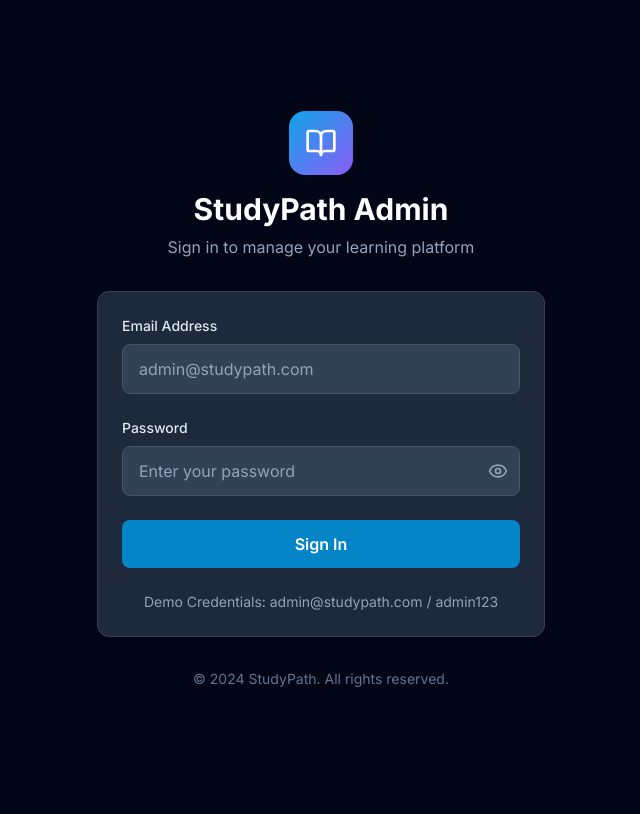
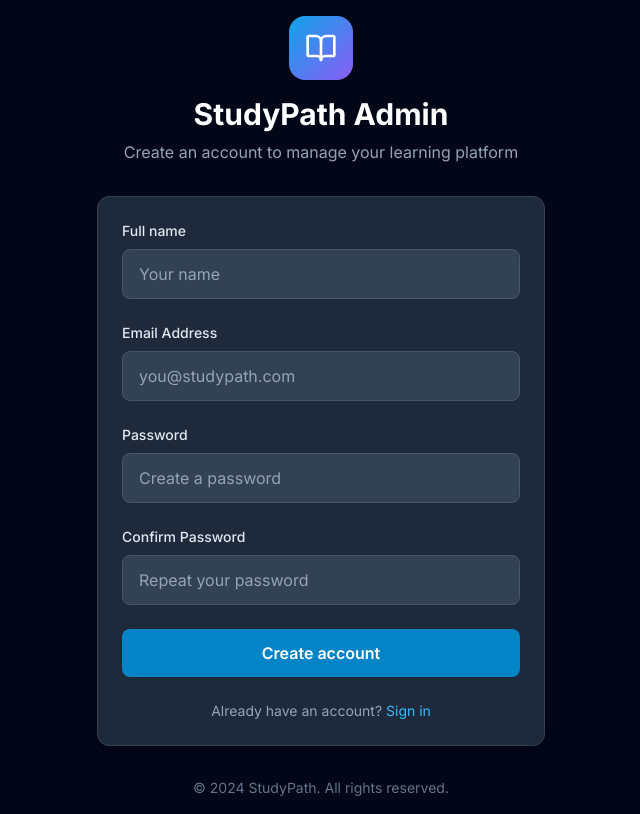
Before and after one commit to SeniduRavihara/STUDY_PATH, a React (Vite) app in the folder web/: page /signup in a window 1280 px wide. Before the commit this address led to /login. Shown: the whole page, without its empty margins (319-959 px from the left). Built offline with nearby package versions, Linux system fonts and the light colour scheme.

Commit message:
ui update with signup page

```diff
--- a/web/src/App.tsx
+++ b/web/src/App.tsx
@@ -11,16 +11,17 @@ import DatabaseOverview from "./components/DatabaseOverview";
 import FeedPostManager from "./components/FeedPostManager";
 import Login from "./components/Login";
 import MCQManager from "./components/MCQManager";
+import QuizPackDetail from "./components/QuizPackDetail";
 import QuizPackManager from "./components/QuizPackManager";
-import QuizPackDetail from "./components/QuizPackDetail";
 import Settings from "./components/Settings";
+import Signup from "./components/Signup";
 import StudyPackManager from "./components/StudyPackManager";
 import SubjectBuilder from "./components/SubjectBuilder";
 import SubjectManager from "./components/SubjectManager";
-import TestContentBlocks from "./pages/TestContentBlocks";
 import { AuthProvider, useAuth } from "./contexts/AuthContext";
 import { SidebarProvider } from "./contexts/SidebarContext";
 import "./index.css";
+import TestContentBlocks from "./pages/TestContentBlocks";
 import "./utils/sessionDebug"; // Import debug utility
 
 // Protected Route Component
@@ -73,7 +74,10 @@ const AdminRoutes: React.FC = () => {
           <Route path="/quiz-packs" element={<QuizPackManager />} />
           <Route path="/quiz-pack/:quizPackId" element={<QuizPackDetail />} />
           <Route path="/study-packs" element={<StudyPackManager />} />
-          <Route path="/subject-builder/:subjectId" element={<SubjectBuilder />} />
+          <Route
+            path="/subject-builder/:subjectId"
+            element={<SubjectBuilder />}
+          />
           <Route path="/database" element={<DatabaseOverview />} />
           <Route path="/settings" element={<Settings />} />
           <Route path="/test-blocks" element={<TestContentBlocks />} />
@@ -104,6 +108,10 @@ const AppContent: React.FC = () => {
           element={user ? <Navigate to="/admin" replace /> : <Login />}
         />
         <Route
+          path="/signup"
+          element={user ? <Navigate to="/admin" replace /> : <Signup />}
+        />
+        <Route
           path="/admin/*"
           element={
             <ProtectedRoute>
--- a/web/src/components/AdminLayout.tsx
+++ b/web/src/components/AdminLayout.tsx
@@ -62,12 +62,18 @@ const AdminLayout: React.FC<AdminLayoutProps> = ({ children }) => {
       <div
         className={`fixed inset-y-0 left-0 z-50 bg-dark-900 border-r border-dark-800 transform transition-all duration-300 ease-in-out lg:translate-x-0 ${
           sidebarOpen ? "translate-x-0" : "-translate-x-full"
-        } ${
-          sidebarCollapsed ? "w-16" : "w-64"
+        } ${sidebarCollapsed ? "w-16" : "w-64"}`}
+      >
+        <div
+          className={`flex items-center justify-between h-16 border-b border-dark-800 ${
+            sidebarCollapsed ? "px-2" : "px-6"
           }`}
         >
-        <div className="flex items-center justify-between h-16 px-6 border-b border-dark-800">
-          <div className="flex items-center space-x-3">
+          <div
+            className={`flex items-center ${
+              sidebarCollapsed ? "gap-2" : "space-x-3"
+            }`}
+          >
             <div className="w-8 h-8 bg-gradient-to-br from-primary-500 to-accent-purple rounded-lg flex items-center justify-center">
               <BookOpen className="w-5 h-5 text-white" />
             </div>
@@ -75,7 +81,11 @@ const AdminLayout: React.FC<AdminLayoutProps> = ({ children }) => {
               <span className="text-xl font-bold text-white">StudyPath</span>
             )}
           </div>
-          <div className="flex items-center space-x-2">
+          <div
+            className={`flex items-center ${
+              sidebarCollapsed ? "gap-1" : "space-x-2"
+            }`}
+          >
             <button
               onClick={() => setSidebarCollapsed(!sidebarCollapsed)}
               className="hidden lg:block text-dark-400 hover:text-white transition-colors"
@@ -98,7 +108,7 @@ const AdminLayout: React.FC<AdminLayoutProps> = ({ children }) => {
 
         <nav className="mt-6 px-3">
           <div className="space-y-1">
-            {navigation.map(item => {
+            {navigation.map((item) => {
               const Icon = item.icon;
               const isActive =
                 location.pathname === item.path ||
@@ -116,7 +126,9 @@ const AdminLayout: React.FC<AdminLayoutProps> = ({ children }) => {
                   }`}
                   title={sidebarCollapsed ? item.name : undefined}
                 >
-                  <Icon className={`w-5 h-5 ${sidebarCollapsed ? "" : "mr-3"}`} />
+                  <Icon
+                    className={`w-5 h-5 ${sidebarCollapsed ? "" : "mr-3"}`}
+                  />
                   {!sidebarCollapsed && (
                     <>
                       {item.name}
@@ -137,11 +149,22 @@ const AdminLayout: React.FC<AdminLayoutProps> = ({ children }) => {
         </nav>
 
         {/* User section */}
-        <div className="absolute bottom-0 left-0 right-0 p-4 border-t border-dark-800">
-          <div className="flex items-center space-x-3">
+        <div
+          className={`absolute bottom-0 left-0 right-0 border-t border-dark-800 ${
+            sidebarCollapsed ? "p-2" : "p-4"
+          }`}
+        >
+          <div
+            className={`flex items-center ${
+              sidebarCollapsed ? "justify-center" : "space-x-3"
+            }`}
+          >
+            {!sidebarCollapsed && (
               <div className="w-8 h-8 bg-dark-700 rounded-full flex items-center justify-center">
                 <User className="w-4 h-4 text-dark-300" />
               </div>
+            )}
+
             {!sidebarCollapsed && (
               <div className="flex-1 min-w-0">
                 <p className="text-sm font-medium text-white truncate">
@@ -150,6 +173,8 @@ const AdminLayout: React.FC<AdminLayoutProps> = ({ children }) => {
                 <p className="text-xs text-dark-400">Administrator</p>
               </div>
             )}
+
+            <div className="flex-shrink-0">
               <button
                 onClick={handleSignOut}
                 className="text-dark-400 hover:text-white transition-colors"
@@ -160,9 +185,14 @@ const AdminLayout: React.FC<AdminLayoutProps> = ({ children }) => {
             </div>
           </div>
         </div>
+      </div>
 
       {/* Main content */}
-      <div className={`transition-all duration-300 ease-in-out ${sidebarCollapsed ? "lg:pl-16" : "lg:pl-64"}`}>
+      <div
+        className={`transition-all duration-300 ease-in-out ${
+          sidebarCollapsed ? "lg:pl-16" : "lg:pl-64"
+        }`}
+      >
         {/* Top header */}
         <div className="sticky top-0 z-30 bg-dark-900 border-b border-dark-800">
           <div className="flex items-center justify-between h-16 px-4 sm:px-6 lg:px-8">
@@ -178,9 +208,9 @@ const AdminLayout: React.FC<AdminLayoutProps> = ({ children }) => {
                 {(() => {
                   if (location.pathname === "/admin") return "Dashboard";
                   const currentNav = navigation.find(
-                    item =>
+                    (item) =>
                       item.path !== "/admin" &&
-                      location.pathname.startsWith(item.path),
+                      location.pathname.startsWith(item.path)
                   );
                   return currentNav ? currentNav.name : "Admin Dashboard";
                 })()}
--- a/web/src/components/Login.tsx
+++ b/web/src/components/Login.tsx
@@ -1,5 +1,6 @@
 import { BookOpen, Eye, EyeOff } from "lucide-react";
 import React, { useState } from "react";
+import { Link } from "react-router-dom";
 import { useAuth } from "../contexts/AuthContext";
 
 const Login: React.FC = () => {
@@ -22,6 +23,7 @@ const Login: React.FC = () => {
         setError(error.message);
       }
     } catch (err) {
+      console.error("Login error:", err);
       setError("An unexpected error occurred");
     } finally {
       setLoading(false);
@@ -64,7 +66,7 @@ const Login: React.FC = () => {
                 id="email"
                 type="email"
                 value={email}
-                onChange={e => setEmail(e.target.value)}
+                onChange={(e) => setEmail(e.target.value)}
                 className="input-field w-full"
                 placeholder="admin@studypath.com"
                 required
@@ -83,7 +85,7 @@ const Login: React.FC = () => {
                   id="password"
                   type={showPassword ? "text" : "password"}
                   value={password}
-                  onChange={e => setPassword(e.target.value)}
+                  onChange={(e) => setPassword(e.target.value)}
                   className="input-field w-full pr-12"
                   placeholder="Enter your password"
                   required
@@ -116,6 +118,14 @@ const Login: React.FC = () => {
               Demo Credentials: admin@studypath.com / admin123
             </p>
           </div>
+          <div className="mt-4 text-center">
+            <p className="text-sm text-dark-400">
+              Don't have an account?{" "}
+              <Link to="/signup" className="text-primary-400 hover:underline">
+                Sign up
+              </Link>
+            </p>
+          </div>
         </div>
 
         {/* Footer */}
--- /dev/null
+++ b/web/src/components/Signup.tsx
@@ -0,0 +1,170 @@
+import { BookOpen } from "lucide-react";
+import React, { useState } from "react";
+import { Link, useNavigate } from "react-router-dom";
+import { supabase } from "../lib/supabase";
+
+const Signup: React.FC = () => {
+  const [email, setEmail] = useState("");
+  const [password, setPassword] = useState("");
+  const [confirmPassword, setConfirmPassword] = useState("");
+  const [name, setName] = useState("");
+  const [loading, setLoading] = useState(false);
+  const [error, setError] = useState("");
+  const [success, setSuccess] = useState("");
+
+  const navigate = useNavigate();
+
+  const handleSubmit = async (e: React.FormEvent) => {
+    e.preventDefault();
+    setError("");
+    setSuccess("");
+
+    if (password !== confirmPassword) {
+      setError("Passwords do not match");
+      return;
+    }
+
+    if (password.length < 6) {
+      setError("Password must be at least 6 characters");
+      return;
+    }
+
+    try {
+      setLoading(true);
+      const { error } = await supabase.auth.signUp({ email, password });
+
+      if (error) {
+        setError(error.message || "Signup failed");
+        return;
+      }
+
+      setSuccess(
+        "Signup successful — please check your email to confirm your account. Redirecting to Sign in..."
+      );
+
+      setTimeout(() => {
+        navigate("/login");
+      }, 1800);
+    } catch (error) {
+      console.error("Signup error:", error);
+      setError("An unexpected error occurred");
+    } finally {
+      setLoading(false);
+    }
+  };
+
+  return (
+    <div className="min-h-screen flex items-center justify-center bg-dark-950 p-4">
+      <div className="w-full max-w-md">
+        {/* Header */}
+        <div className="text-center mb-8">
+          <div className="inline-flex items-center justify-center w-16 h-16 bg-gradient-to-br from-primary-500 to-accent-purple rounded-2xl mb-4">
+            <BookOpen className="w-8 h-8 text-white" />
+          </div>
+          <h1 className="text-3xl font-bold text-white mb-2">
+            StudyPath Admin
+          </h1>
+          <p className="text-dark-400">
+            Create an account to manage your learning platform
+          </p>
+        </div>
+
+        <div className="card">
+          <form onSubmit={handleSubmit} className="space-y-6">
+            {error && (
+              <div className="bg-accent-red/10 border border-accent-red/20 text-accent-red px-4 py-3 rounded-lg text-sm">
+                {error}
+              </div>
+            )}
+            {success && (
+              <div className="bg-green-500/10 border border-green-500/20 text-green-500 px-4 py-3 rounded-lg text-sm">
+                {success}
+              </div>
+            )}
+
+            <div>
+              <label className="block text-sm font-medium text-dark-200 mb-2">
+                Full name
+              </label>
+              <input
+                type="text"
+                value={name}
+                onChange={(e) => setName(e.target.value)}
+                className="input-field w-full"
+                placeholder="Your name"
+                required
+              />
+            </div>
+
+            <div>
+              <label className="block text-sm font-medium text-dark-200 mb-2">
+                Email Address
+              </label>
+              <input
+                type="email"
+                value={email}
+                onChange={(e) => setEmail(e.target.value)}
+                className="input-field w-full"
+                placeholder="you@studypath.com"
+                required
+              />
+            </div>
+
+            <div>
+              <label className="block text-sm font-medium text-dark-200 mb-2">
+                Password
+              </label>
+              <input
+                type="password"
+                value={password}
+                onChange={(e) => setPassword(e.target.value)}
+                className="input-field w-full"
+                placeholder="Create a password"
+                required
+              />
+            </div>
+
+            <div>
+              <label className="block text-sm font-medium text-dark-200 mb-2">
+                Confirm Password
+              </label>
+              <input
+                type="password"
+                value={confirmPassword}
+                onChange={(e) => setConfirmPassword(e.target.value)}
+                className="input-field w-full"
+                placeholder="Repeat your password"
+                required
+              />
+            </div>
+
+            <button
+              type="submit"
+              disabled={loading}
+              className="btn-primary w-full py-3 text-base font-semibold disabled:opacity-50 disabled:cursor-not-allowed"
+            >
+              {loading ? "Creating account..." : "Create account"}
+            </button>
+          </form>
+
+          <div className="mt-6 text-center">
+            <p className="text-sm text-dark-400">
+              Already have an account?{" "}
+              <Link to="/login" className="text-primary-400 hover:underline">
+                Sign in
+              </Link>
+            </p>
+          </div>
+        </div>
+
+        <div className="text-center mt-8">
+          <p className="text-dark-500 text-sm">
+            © 2024 StudyPath. All rights reserved.
+          </p>
+        </div>
+      </div>
+    </div>
+  );
+};
+
+export default Signup;
--- a/web/src/components/SubjectManager.tsx
+++ b/web/src/components/SubjectManager.tsx
@@ -227,22 +227,28 @@ const SubjectManager: React.FC = () => {
           >
             <div className="flex items-start justify-between mb-4">
               <div className="flex items-center space-x-3">
+                {/* small color accent bar instead of large icon for a cleaner, professional look */}
                 <div
-                  className="w-12 h-12 rounded-xl flex items-center justify-center text-2xl"
+                  className="w-1.5 h-10 rounded-md"
                   style={{
                     backgroundColor: subject.color,
                   }}
-                >
-                  {subject.icon}
-                </div>
-                <div>
-                  <h3 className="text-white font-semibold text-lg">
+                />
+                <div className="flex-1 min-w-0">
+                  <h3 className="text-white font-semibold text-lg truncate">
                     {subject.name}
                   </h3>
-                  <p className="text-dark-400 text-sm">
+                  <p
+                    className="text-dark-400 text-sm break-words overflow-hidden"
+                    style={{
+                      display: "-webkit-box",
+                      WebkitLineClamp: 2,
+                      WebkitBoxOrient: "vertical",
+                    }}
+                  >
                     {subject.description || "No description"}
                   </p>
-                  <p className="text-dark-500 text-xs mt-1">
+                  <p className="text-dark-500 text-xs mt-1 truncate">
                     Created by:{" "}
                     {subject.created_by === user?.id ? "You" : "Other User"}
                   </p>
@@ -300,11 +306,7 @@ const SubjectManager: React.FC = () => {
               </div>
             </div>
 
-            {subject.description && (
-              <p className="text-dark-300 text-sm mb-4 line-clamp-3">
-                {subject.description}
-              </p>
-            )}
+            {/* description is shown above as a single-line summary; keep cards compact */}
 
             <div className="flex items-center justify-between">
               <div className="flex items-center space-x-2">
```
Lines whose indentation alone changed are shown as unchanged.
